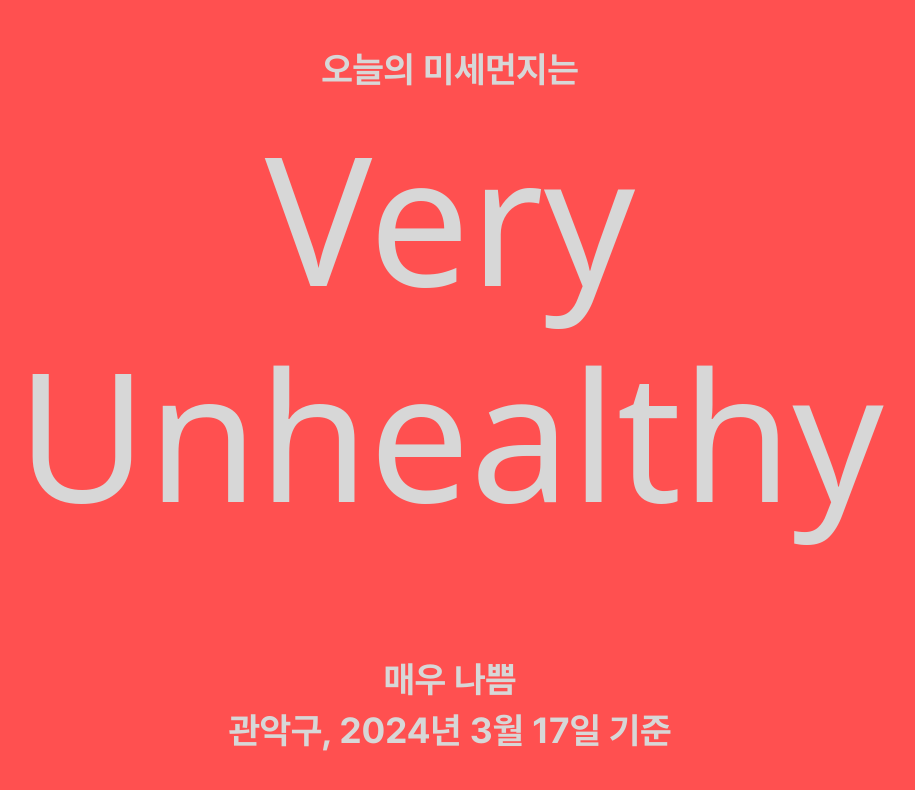
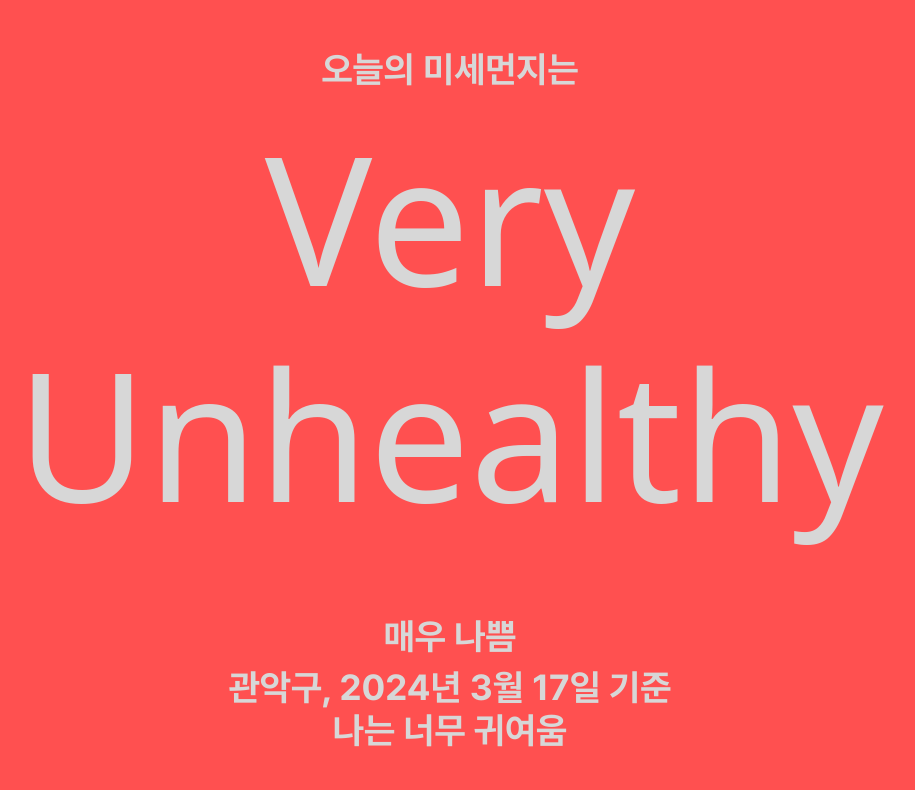
Before and after one commit to lineshape/fineDustLevel, a plain HTML site: page index.html in a window 1280 px wide. Shown: the whole page, without its empty margins (190-1105 px from the left). Drawn offline with Linux system fonts and the light colour scheme; no server answers; a web font is replaced by a local one.

Commit message:
다시 뀨

```diff
--- a/index.html
+++ b/index.html
@@ -20,6 +20,7 @@
     <section class="contents">
         <p>매우 나쁨</p>
         <p>관악구, 2024년 3월 17일 기준</p>
+        <p>나는 너무 귀여움</p>
     </section>
     <script src="/js/script.js"></script>
 </body>
```
